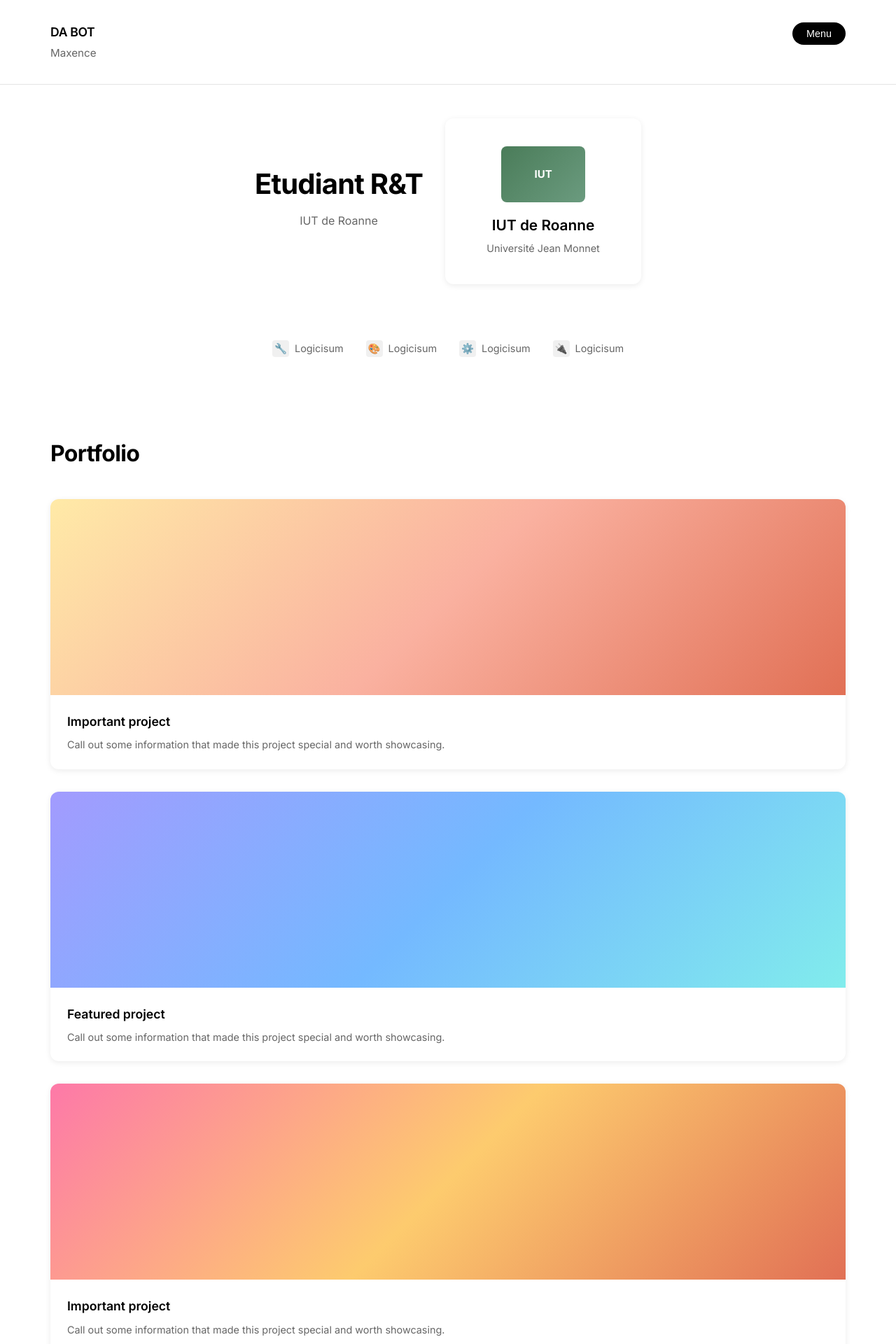
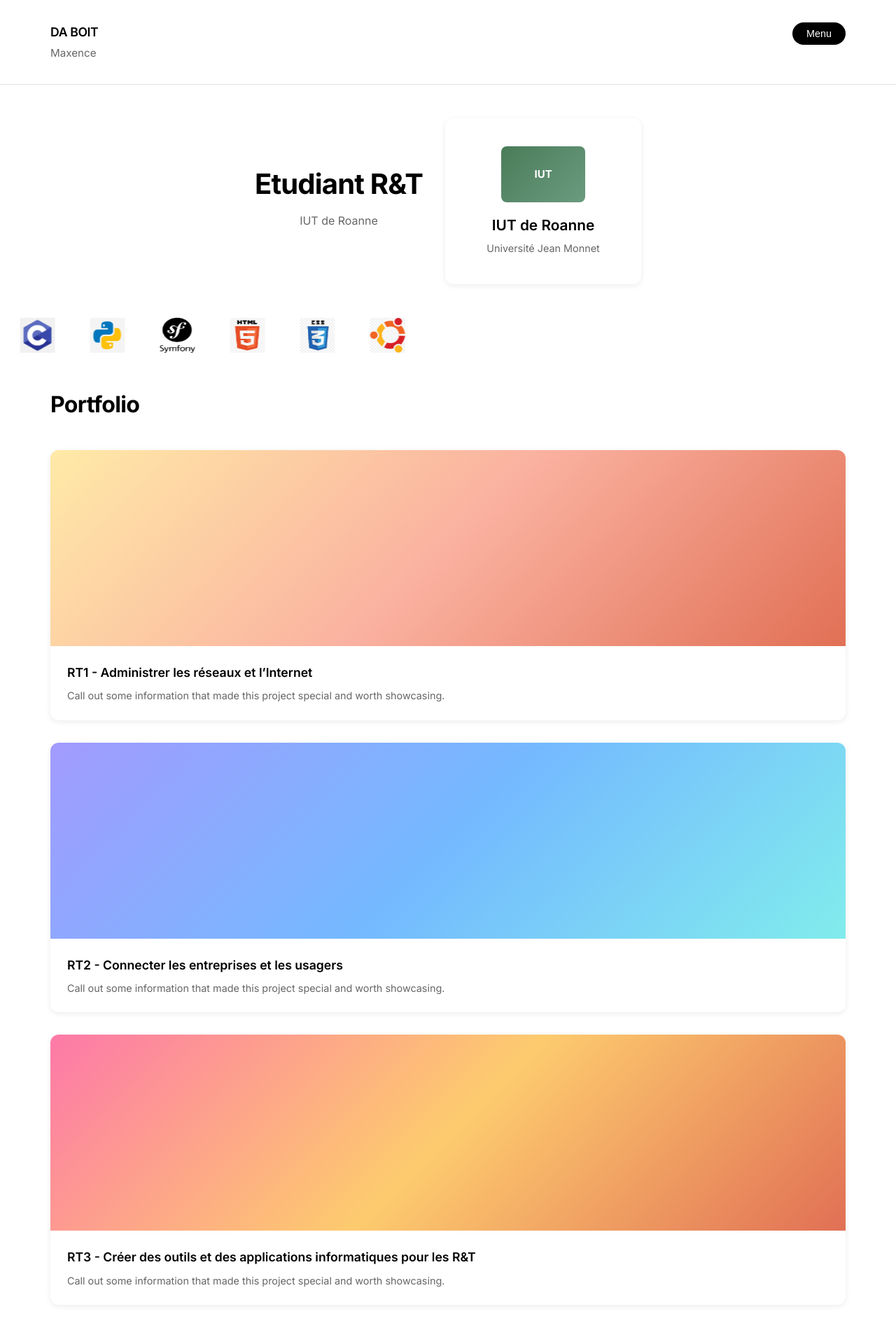
Before and after one commit to maxdaboit/SAE-R1.04-ePortfolio, a Symfony app: template templates/home/index.html.twig in a window 1280 px wide. Shown: the top 1920 px of the page at 70% size. Run offline with Twig, Linux system fonts and the light colour scheme; the template is opened without the code that fills it, so the values that code supplies are empty; some libraries are stand-ins or nearby versions.

Commit message:
SAE
insertion des logos
defilement _ casser

```diff
--- a/src/Controller/HomeController.php
+++ b/src/Controller/HomeController.php
@@ -13,11 +13,11 @@ class HomeController extends AbstractController
     public function index(): Response
     {
         return $this->render('home/index.html.twig', [
-            'title' => 'SAR Portfolio',
+            'title' => 'SAE Portfolio',
             'sections' => [
                 'hero' => [
-                    'name' => 'Votre Nom',
-                    'title' => 'Développeur Full Stack',
+                    'name' => 'DA BOIT',
+                    'title' => 'Etudiant R&T',
                     'description' => 'Passionné par la création d\'applications web modernes',
                 ],
                 'about' => [
--- a/templates/base.html.twig
+++ b/templates/base.html.twig
@@ -4,7 +4,7 @@
 <head>
     <meta charset="UTF-8">
     <meta name="viewport" content="width=device-width, initial-scale=1.0">
-    <title>{% block title %}DA BOT - Portfolio{% endblock %}</title>
+    <title>{% block title %}DA BOIT - Portfolio{% endblock %}</title>
 
     <link rel="preconnect" href="https://fonts.googleapis.com">
     <link href="https://fonts.googleapis.com/css2?family=Inter:wght@300;400;500;600;700;800&display=swap" rel="stylesheet">
@@ -122,33 +122,39 @@
             font-size: 0.9rem;
         }
 
-        /* Tech Stack */
+        /* Tech Stack - Défilement infini */
+        /* Tech Stack - Défilement infini fluide */
+.tech-stack-wrapper {
+    overflow: hidden;
+    width: 100%;
+    padding: 40px 0;
+}
+
 .tech-stack {
     display: flex;
-            justify-content: center;
-            gap: 2rem;
-            padding: 2rem 0 4rem;
-            flex-wrap: wrap;
-            align-items: center;
+    gap: 50px;
+    animation: scroll-left 30s linear infinite;
+    width: max-content;
 }
 
 .tech-item {
-            display: flex;
-            align-items: center;
-            gap: 0.5rem;
-            color: var(--text-secondary);
-            font-size: 0.9rem;
+    flex-shrink: 0;
 }
 
-        .tech-icon {
-            width: 24px;
-            height: 24px;
-            border-radius: 4px;
-            background: #f0f0f0;
-            display: flex;
-            align-items: center;
-            justify-content: center;
+.tech-item img {
+    display: block;
 }
+
+@keyframes scroll-left {
+    from {
+        transform: translateX(0);
+    }
+    to {
+        transform: translateX(-50%);
+    }
+}
+
+
 
         /* Section Titles */
         .section-title {
@@ -223,7 +229,7 @@
         <div class="container">
             <div class="header-content">
                 <div class="logo-section">
-                    <h1>DA BOT</h1>
+                    <h1>DA BOIT</h1>
                     <p>Maxence</p>
                 </div>
                 <button class="menu-btn">Menu</button>
--- a/templates/home/index.html.twig
+++ b/templates/home/index.html.twig
@@ -1,7 +1,7 @@
 {# templates/home/index.html.twig #}
 {% extends 'base.html.twig' %}
 
-{% block title %}DA BOT - Étudiant R&T{% endblock %}
+{% block title %}DA BOIT - Étudiant R&T{% endblock %}
 
 {% block stylesheets %}
 <style>
@@ -222,22 +222,41 @@
 </div>
 
 {# Tech Stack #}
-<div class="tech-stack">
+<div class="tech-stack" style="display: flex; gap: 50px; flex-wrap: wrap;">
     <div class="tech-item">
-        <div class="tech-icon">🔧</div>
-        <span>Logicisum</span>
+        <div class="tech-icon">
+            <img src="{{ asset('Image/cisco.png') }}" alt="Cisco" width="50" height="50">
+        </div>
     </div>
     <div class="tech-item">
-        <div class="tech-icon">🎨</div>
-        <span>Logicisum</span>
+        <div class="tech-icon">
+            <img src="{{ asset('Image/c.png') }}" alt="C" width="50" height="50">
+        </div>
     </div>
     <div class="tech-item">
-        <div class="tech-icon">⚙️</div>
-        <span>Logicisum</span>
+        <div class="tech-icon">
+            <img src="{{ asset('Image/python.png') }}" alt="Python" width="50" height="50">
+        </div>
     </div>
     <div class="tech-item">
-        <div class="tech-icon">🔌</div>
-        <span>Logicisum</span>
+        <div class="tech-icon">
+            <img src="{{ asset('Image/symfony.png') }}" alt="Symfony" width="50" height="50">
+        </div>
+    </div>
+    <div class="tech-item">
+        <div class="tech-icon">
+            <img src="{{ asset('Image/html.png') }}" alt="HTML" width="50" height="50">
+        </div>
+    </div>
+    <div class="tech-item">
+        <div class="tech-icon">
+            <img src="{{ asset('Image/css.png') }}" alt="CSS" width="50" height="50">
+        </div>
+    </div>
+    <div class="tech-item">
+        <div class="tech-icon">
+            <img src="{{ asset('Image/ubuntu.png') }}" alt="Ubuntu" width="50" height="50">
+        </div>
     </div>
 </div>
 
@@ -250,7 +269,7 @@
             <div class="project-card">
                 <div class="project-image gradient-1"></div>
                 <div class="project-content">
-                    <h3 class="project-title">Important project</h3>
+                    <h3 class="project-title">RT1 - Administrer les réseaux et l’Internet</h3>
                     <p class="project-description">Call out some information that made this project special and worth showcasing.</p>
                 </div>
             </div>
@@ -258,7 +277,7 @@
             <div class="project-card">
                 <div class="project-image gradient-2"></div>
                 <div class="project-content">
-                    <h3 class="project-title">Featured project</h3>
+                    <h3 class="project-title">RT2 - Connecter les entreprises et les usagers</h3>
                     <p class="project-description">Call out some information that made this project special and worth showcasing.</p>
                 </div>
             </div>
@@ -266,7 +285,7 @@
             <div class="project-card">
                 <div class="project-image gradient-3"></div>
                 <div class="project-content">
-                    <h3 class="project-title">Important project</h3>
+                    <h3 class="project-title">RT3 - Créer des outils et des applications informatiques pour les R&T</h3>
                     <p class="project-description">Call out some information that made this project special and worth showcasing.</p>
                 </div>
             </div>
@@ -277,7 +296,7 @@
 {# About Section #}
 <section class="about-section">
     <div class="container">
-        <h2 class="section-title">About me</h2>
+        <h2 class="section-title">À propos de moi</h2>
 
         <div class="about-content">
             <div class="about-image">
@@ -295,7 +314,7 @@
 {# Interests Section #}
 <section class="interests-section">
     <div class="container">
-        <h3>Interests and hobbies</h3>
+        <h3>Centres d’intérêt et loisirs</h3>
         <p>A little segment to reveal out the afterschool aspects of this webpage. When the person listed is really? What do they then, and what they like? You can go a little thought because this too, for if you want to.</p>
 
         <div class="interests-grid">
@@ -312,11 +331,11 @@
         <div class="education-list">
             <div class="education-item">
                 <h3 class="education-title">Menuiserie</h3>
-                <span class="education-year">2022</span>
+                <span class="education-year">2020</span>
             </div>
             <div class="education-item">
                 <h3 class="education-title">Bac Pro SEN</h3>
-                <span class="education-year">2024</span>
+                <span class="education-year">2019</span>
             </div>
         </div>
     </div>
```
Also changed, not shown: public/Image/arch.png (added), public/Image/c.png (added), public/Image/cisco.png (added), public/Image/css.png (added), public/Image/html.png (added), public/Image/python.png (added), public/Image/symfony.png (added), public/Image/ubuntu.png (added). Lines whose indentation alone changed are shown as unchanged.
